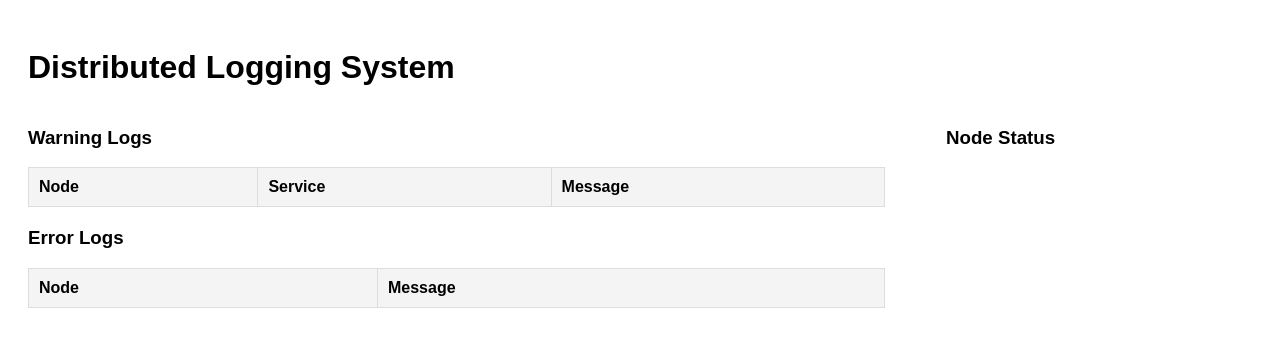
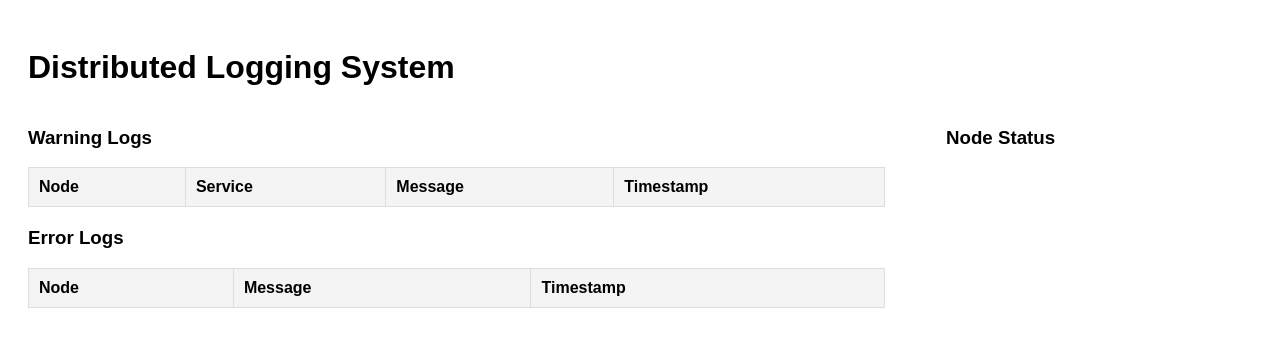
Before and after one commit to ASHLESHA05/Distributed-Log-System, a Flask app: page / in a window 1280 px wide. Shown: the top 347 px of the page. Run offline with Flask 2, Linux system fonts and the light colour scheme; lists and menus that the app fills with data are empty; some libraries are stand-ins or nearby versions.

Commit message:
updated alerting system

```diff
--- a/PUB-SUB/app.py
+++ b/PUB-SUB/app.py
@@ -4,7 +4,7 @@ from flask import Flask, render_template
 from flask_socketio import SocketIO, emit
 from logs_consumer import LogConsumer
 from heartBeat_consumer import Heartbeat
-
+from datetime import datetime, timedelta, timezone
 
 app = Flask(__name__)
 socketio = SocketIO(app)
@@ -19,6 +19,8 @@ log_consumer = LogConsumer(
 )
 
 heartbeat_consumer = Heartbeat()
+
+nodes = {}
 
 @app.route('/')
 def index():
@@ -45,8 +47,8 @@ async def consume_logs_and_heartbeats():
         async for msg in heartbeat_consumer.consumer:
             msg_value = msg.value.decode('utf-8')
             msg_dict = json.loads(msg_value)
-            await heartbeat_consumer.check_heart_beat(msg_dict)
-            emit_heartbeat_alert(msg_dict)
+            res = await heartbeat_consumer.check_heart_beat(msg_dict)
+            emit_heartbeat_alert(msg_dict, res)
 
     # Run both tasks concurrently
     await asyncio.gather(
@@ -60,20 +62,25 @@ def emit_log_message(msg):
     node_id = msg.get('node_id')
     service_name = msg.get('service_name')
     message = msg.get('message', '')
+    timestamp = msg.get('timestamp',datetime.now(timezone(timedelta(hours=5, minutes=30))).isoformat())
     if log_level == 'REGISTRATION':
-        socketio.emit('node_registration', {'node_id': node_id})
+        nodes[node_id] = service_name
+        socketio.emit('node_registration', {'node_id': node_id, 'timestamp': timestamp})
     elif log_level == 'ERROR':
-        socketio.emit('error_alert', {'node_id': node_id, 'message': message})
+        socketio.emit('error_alert', {'node_id': node_id, 'service_name': service_name, 'message': message, 'timestamp': timestamp})
     elif log_level == 'WARN':
-        socketio.emit('warn_message', {'node_id': node_id, 'service_name': service_name, 'message': message})
+        socketio.emit('warn_message', {'node_id': node_id, 'service_name': service_name, 'message': message, 'timestamp': timestamp})
     else:
-        socketio.emit('info_message', {'node_id': node_id, 'service_name': service_name, 'message': message})
+        socketio.emit('info_message', {'node_id': node_id, 'message': message, 'timestamp': timestamp})
 
-def emit_heartbeat_alert(msg):
+def emit_heartbeat_alert(msg, res):
     """Emit node heartbeat status alerts and registration"""
     node_id = msg['node_id']
     status = msg['status']
+    timestamp = msg['timestamp']
 
+    if res:
+        socketio.emit("delay_detected", {'node_id': node_id})
     # Handle node UP or DOWN status
     if status == 'DOWN':
         socketio.emit('node_failure_alert', {'node_id': node_id, 'status': 'DOWN'})
--- a/PUB-SUB/templates/index.html
+++ b/PUB-SUB/templates/index.html
@@ -1,5 +1,6 @@
 <!DOCTYPE html>
 <html lang="en">
+
 <head>
     <meta charset="UTF-8">
     <meta name="viewport" content="width=device-width, initial-scale=1.0">
@@ -31,7 +32,8 @@
             border-collapse: collapse;
         }
 
-        table th, table td {
+        table th,
+        table td {
             padding: 10px;
             border: 1px solid #ddd;
             text-align: left;
@@ -104,6 +106,7 @@
         }
     </style>
 </head>
+
 <body>
     <h1>Distributed Logging System</h1>
 
@@ -117,6 +120,7 @@
                             <th>Node</th>
                             <th>Service</th>
                             <th>Message</th>
+                            <th>Timestamp</th>
                         </tr>
                     </thead>
                     <tbody>
@@ -132,6 +136,7 @@
                         <tr>
                             <th>Node</th>
                             <th>Message</th>
+                            <th>Timestamp</th>
                         </tr>
                     </thead>
                     <tbody>
@@ -203,18 +208,22 @@
         }
 
         // Handle incoming warning log messages
-        socket.on('warn_message', function(data) {
-            appendLogRow('warn-logs', [data.node_id, data.service_name, data.message], 'warn-message');
+        socket.on('warn_message', function (data) {
+            appendLogRow('warn-logs', [data.node_id, data.service_name, data.message, data.timestamp], 'warn-message');
         });
 
         // Handle incoming error log messages
-        socket.on('error_alert', function(data) {
-            appendLogRow('error-logs', [data.node_id, data.message], 'error-message');
+        socket.on('error_alert', function (data) {
+            appendLogRow('error-logs', [data.node_id, data.message, data.timestamp], 'error-message');
             showAlert('error', data.message);
         });
 
+        socket.on('delay_detected', function (data) {
+            showAlert('error', `Heartbeat delay is detected on Node - ${data.node_id}`)
+        })
+
         // Handle node failure alerts (only for DOWN status)
-        socket.on('node_failure_alert', function(data) {
+        socket.on('node_failure_alert', function (data) {
             if (data.status === 'DOWN') {
                 showAlert('node-failure', `Node ${data.node_id} failed!`);
                 updateNodeStatus(data.node_id, 'DOWN');
@@ -222,17 +231,18 @@
         });
 
         // Handle heartbeat updates to mark nodes as active
-        socket.on('heartbeat', function(data) {
+        socket.on('heartbeat', function (data) {
             if (data.status === 'UP') {
                 updateNodeStatus(data.node_id, 'UP');
             }
         });
 
         // Handle REGISTRATION messages
-        socket.on('node_registration', function(data) {
+        socket.on('node_registration', function (data) {
             // When a new node registers, add it to the node status list as 'Active'
             updateNodeStatus(data.node_id, 'UP');
         });
     </script>
 </body>
+
 </html>
```
Also changed, not shown: PUB-SUB/heartBeat_consumer.py (+6 -4 lines).
